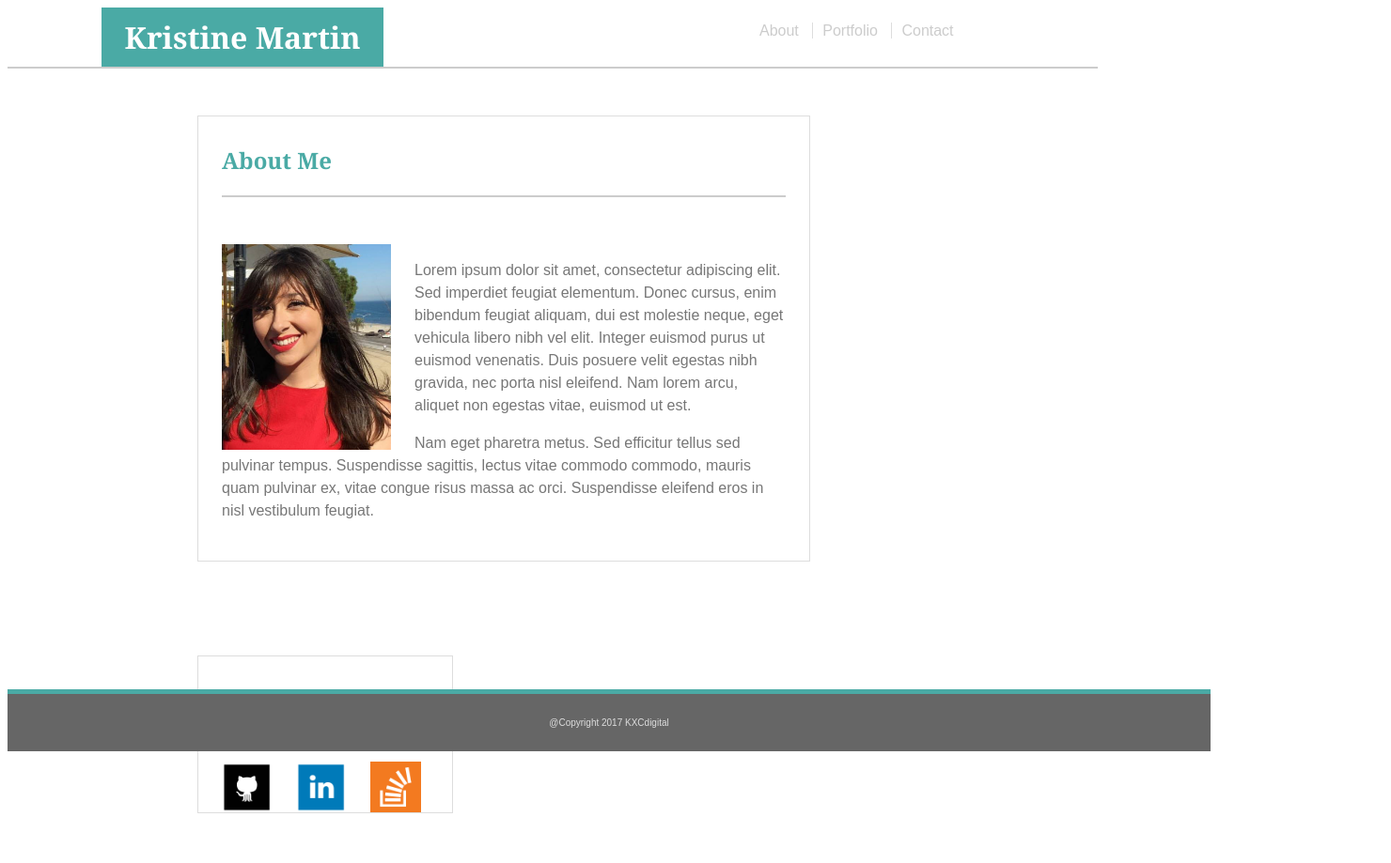
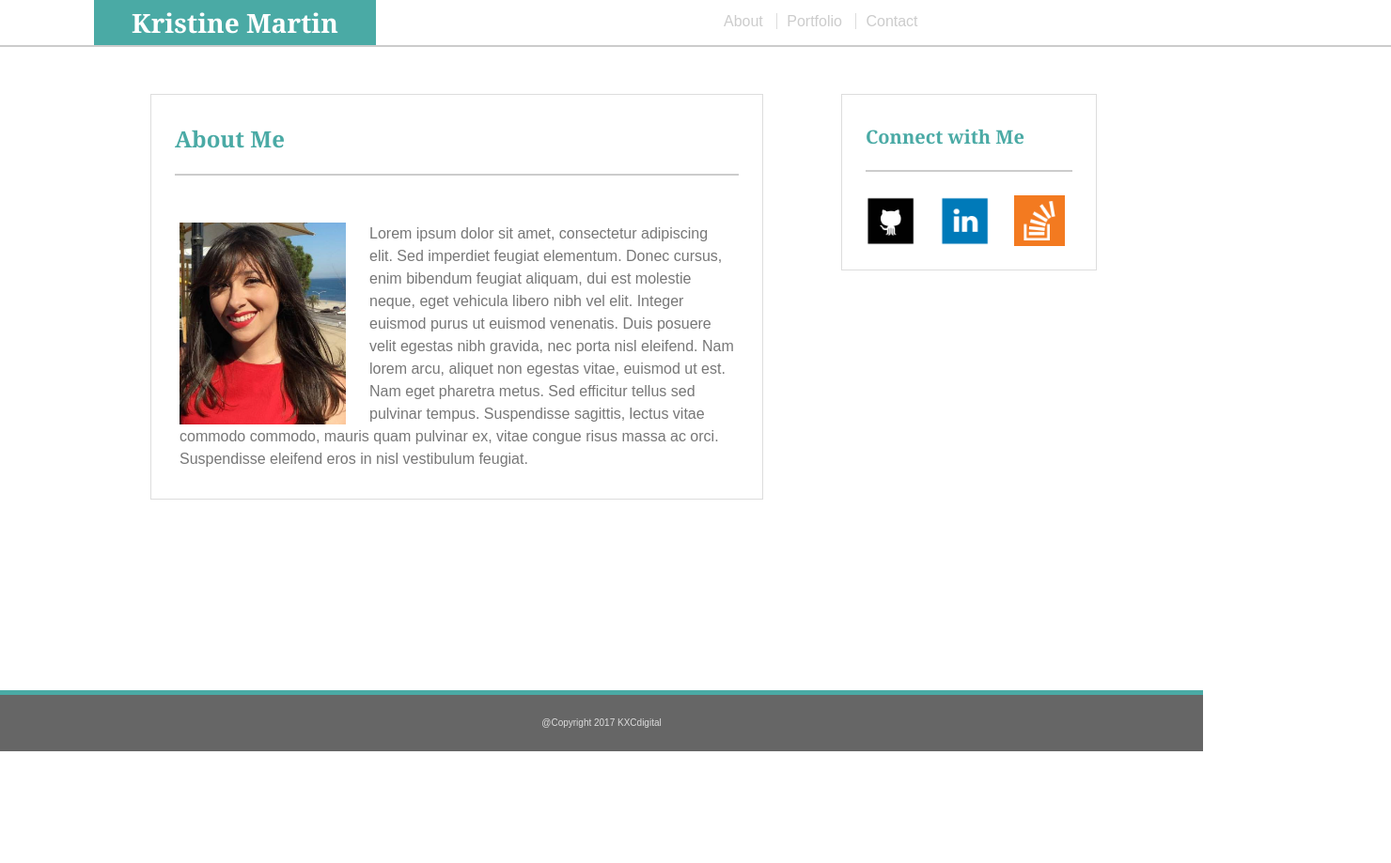
Before and after one commit to krisxcrash/Basic-Portfolio, a plain HTML site: page index.html in a window 1280 px wide. Shown: the whole page at 94% size, 1480 px wide, since content can reach past the window. Drawn offline with Linux system fonts and the light colour scheme.

Commit message:
updated html and css

```diff
--- a/assets/css/style.css
+++ b/assets/css/style.css
@@ -10,14 +10,28 @@ h1, h2, h3, h4 {
 	font-family: 'Georgia', Times, Times New Roman, serif;
 	padding: 10px 0;
 	margin: 0;
+	font-weight: bold;
 }
 
 h2, h3 {
 	color: #4aaaa5;
 }
 
-div {
-	background: #ffffff;
+h1 {
+	font-size: 28px;
+}
+
+h2 {
+	font-size: 24px;
+}
+
+h3 {
+	font-size: 20px;
+}
+
+p {
+	margin-top: 0;
+	padding-top: 0;
 }
 
 /* LINKS */
@@ -42,6 +56,7 @@ a:visited {
 
 .container {
 	width: 960px;
+	height: 1020px;
 	margin: 0 auto;
 }
 
@@ -49,11 +64,14 @@ a:visited {
 #connect {
 	float: left;
 }
+
+/* HEADING & NAVBAR */
+
 #header {
 	background: #ffffff;
 	border-bottom: 2px solid #cccccc;
 	display: inline-flex;
-	width: 960px;
+	width: 100%;
 	padding: 0 100px;
 }
 
@@ -68,7 +86,8 @@ a:visited {
 #navbar {
 	background: #ffffff;
 	float: right;
-	padding-left: 350px;
+	padding-left: 360px;
+	padding-top: 15px;
 }
 
 #navbar li {
@@ -79,6 +98,9 @@ a:visited {
 	margin: 0;
 	padding: 0 10px;
 }
+
+/* CONTENT */
+
 
 .border {
 	border-left: 1px solid #dddddd;
@@ -108,30 +130,38 @@ a:visited {
 }
 
 #content {
+	background: #ffffff;
 	border: 1px solid #dddddd;
 	line-height: 150%;
-	margin: 50px;
+	margin: 50px 0 0 0;
 	width: 650px;
 	overflow: auto;
+	padding-right: 0px;
 }
 
 #connect {
 	border: 1px solid #dddddd;
+	background: #ffffff;
 	display: inline;
 	margin: 50px;
 	width: 270px;
-	clear:left;
+	clear: none;
 }
 
 #about,
 #connectsect {
-	float: left;
+	float: right;
+	margin: 0 5px 5px 5px;
+}
+
+#connectsect {
+	width: 270px;
 }
 
 .social {
 	width: 20%;
 	float: left;
-	padding-left: 25px;
+	padding: 0 0 25px 25px;
 	display: inline;
 }
 
--- a/index.html
+++ b/index.html
@@ -6,7 +6,9 @@
 
 <title>Kristine Martin</title>
 
+<link rel="stylesheet" type="text/css" href="assets/css/reset.css">
 <link rel="stylesheet" type="text/css" href="assets/css/style.css">
+
 
 </head>
 
@@ -29,16 +31,17 @@
 
 <div class="container">
 	<div id="content">
-	<h2 class="title">About Me</h2>
+		<h2 class="title">About Me</h2>
 
-	<section id="about">
-		<img id="bioimage"= src="assets/images/me.png" alt="Kristine">
+		<section id="about">
+			<img id="bioimage"= src="assets/images/me.png" alt="Kristine">
 
-		<p>Lorem ipsum dolor sit amet, consectetur adipiscing elit. Sed imperdiet feugiat elementum. Donec cursus, enim bibendum feugiat aliquam, dui est molestie neque, eget vehicula libero nibh vel elit. Integer euismod purus ut euismod venenatis. Duis posuere velit egestas nibh gravida, nec porta nisl eleifend. Nam lorem arcu, aliquet non egestas vitae, euismod ut est.</p>
+			<p>Lorem ipsum dolor sit amet, consectetur adipiscing elit. Sed imperdiet feugiat elementum. Donec cursus, enim bibendum feugiat aliquam, dui est molestie neque, eget vehicula libero nibh vel elit. Integer euismod purus ut euismod venenatis. Duis posuere velit egestas nibh gravida, nec porta nisl eleifend. Nam lorem arcu, aliquet non egestas vitae, euismod ut est.</p>
 
-		<p>Nam eget pharetra metus. Sed efficitur tellus sed pulvinar tempus. Suspendisse sagittis, lectus vitae commodo commodo, mauris quam pulvinar ex, vitae congue risus massa ac orci. Suspendisse eleifend eros in nisl vestibulum feugiat.</p>
+			<p>Nam eget pharetra metus. Sed efficitur tellus sed pulvinar tempus. Suspendisse sagittis, lectus vitae commodo commodo, mauris quam pulvinar ex, vitae congue risus massa ac orci. Suspendisse eleifend eros in nisl vestibulum feugiat.</p>
+
+		</section>
 	</div>
-</section>
 
 <!-- Social Media -->
 
```
Also changed, not shown: contact.html (+1 -0 lines), portfolio.html (+2 -1 lines).
